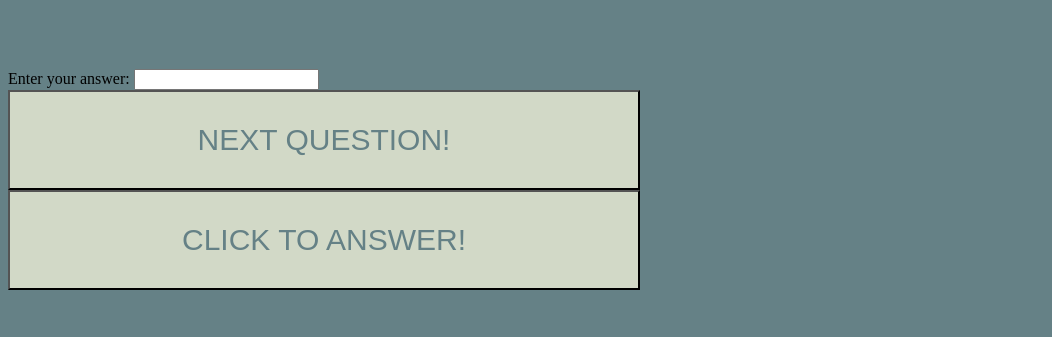
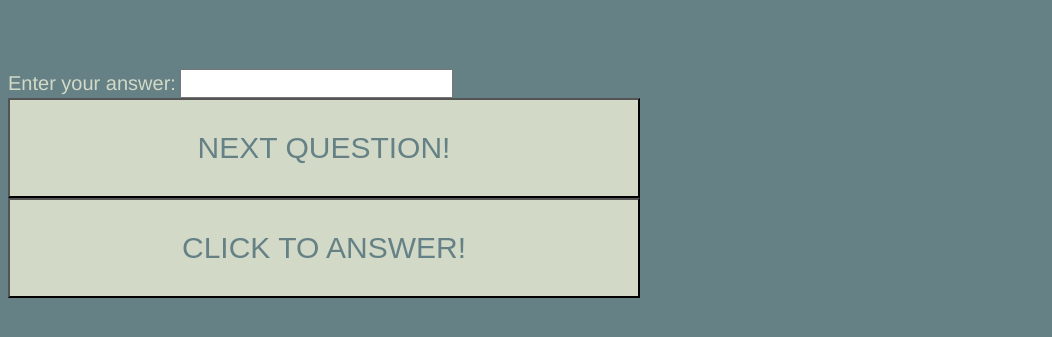
Before and after one commit to jakeherold/code_201pdx, a plain HTML site: page greeting_guessing/index.html in a window 1280 px wide. Shown: the part 157-494 px from the top of the page, without its empty margins (0-1052 px from the left). Drawn offline with Linux system fonts and the light colour scheme.

Commit message:
worksgit statusgit status omggggg

```diff
--- a/greeting_guessing/index.html
+++ b/greeting_guessing/index.html
@@ -13,12 +13,19 @@
     color: #D2D9C7;
   }
   button {
+    display: inline;
     width: 50%;
     height: 100px;
     align: center;
     font-size: 30px;
     background-color: #D2D9C7;
     color: #658186;
+  }
+  #question, #answer, #summary, #answerLable, #result{
+    font-family: open-sans, Helvetica, sans-serif;
+    font-size: 20px;
+    text-align: center;
+    color: #D2D9C7;
   }
   </style>
 </head>
@@ -43,9 +50,10 @@
 //everything except for the summary alert is contained within the questionFunction which is called with the onclick html button.
 var questions =
 ["Does the refrigerator light really turn off when you close the door?",
-"Is shrodinger's cat dead?",
+"Is schrodinger's cat dead?",
 "Can you cook a steak by dropping it?"];
 var question_num = 0;
+
 function questionFunction () {
   document.getElementById('question').innerHTML =  questions[question_num]
   question_num += 1;
```
